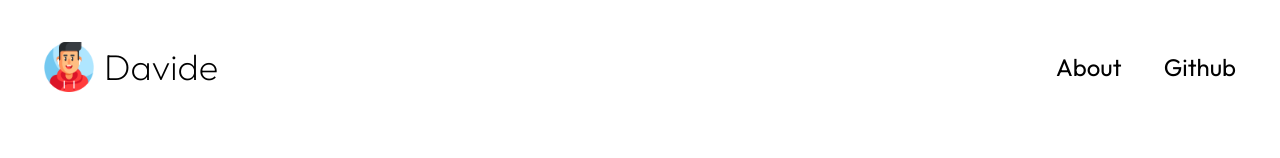
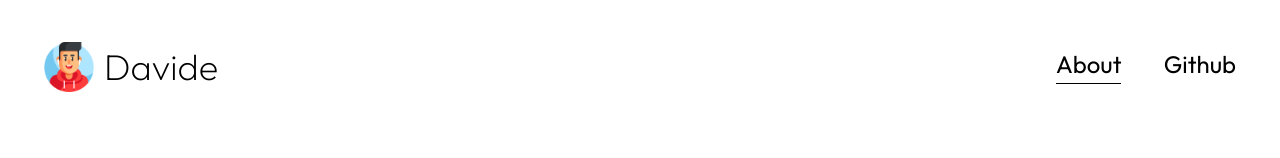
Before and after one commit to indiano881/portfolio-sass, a React (Vite) app: page / in a window 1280 px wide. In both pictures the pointer is over the link "About". Shown: the top 158 px of the page. Built offline with nearby package versions, Linux system fonts and the light colour scheme.

Commit message:
add hover effect on about and github

```diff
--- a/src/global.scss
+++ b/src/global.scss
@@ -63,6 +63,10 @@ body {
            cursor: pointer;
            font-size: 18px;
            text-decoration: none;
+           padding-bottom: 4px;
+           &:hover {
+            border-bottom: 1px solid black;
+           }
            @media (min-width: 768px) {
             font-size: 24px;
           }
```
